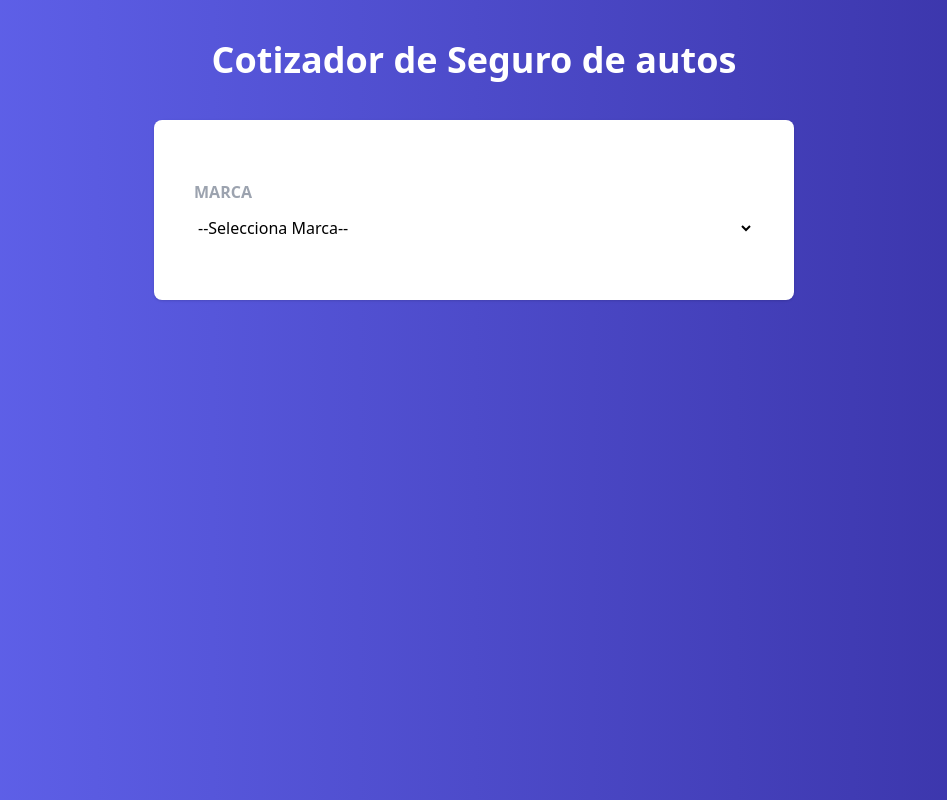
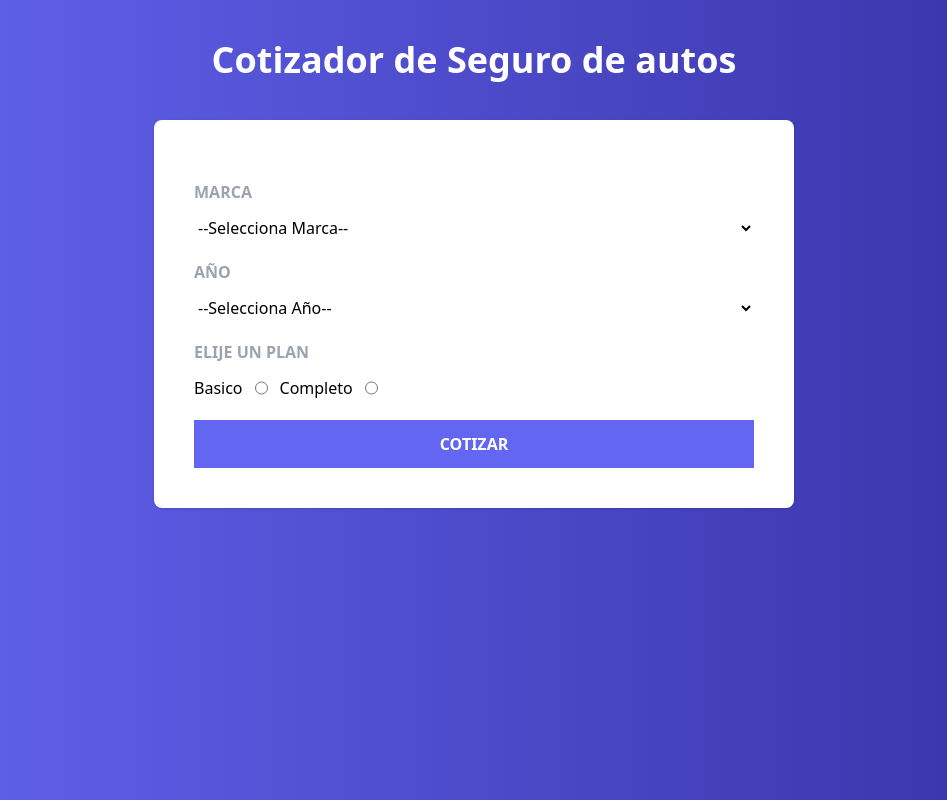
Before and after one commit to lODIN007l/cotizadorContex, a React (Vite) app: page / in a window 1280 px wide. Shown: the whole page, without its empty margins (166-1113 px from the left). Built offline with nearby package versions, Linux system fonts and the light colour scheme.

Commit message:
pruebas con context

```diff
--- a/src/App.jsx
+++ b/src/App.jsx
@@ -1,10 +1,12 @@
-import reactLogo from "./assets/react.svg";
 import AppSeguro from "./components/AppSeguro";
+import { CotizadorProvider } from "./context/CotizadorProvider";
 
 function App() {
   return (
     <div>
-      <AppSeguro />
+      <CotizadorProvider>
+        <AppSeguro />
+      </CotizadorProvider>
     </div>
   );
 }
--- a/src/components/Formulario.jsx
+++ b/src/components/Formulario.jsx
@@ -1,4 +1,9 @@
+import { MARCAS, YEARS, PLANES } from "../constants";
+import { Fragment, useContext } from "react";
+import CotizadorContex from "../context/CotizadorProvider";
 const Formulario = () => {
+  const { hola, fholamundo } = useContext(CotizadorContex);
+  console.log(fholamundo);
   return (
     <>
       <form>
@@ -8,8 +13,46 @@ const Formulario = () => {
           </label>
           <select name="marca" className="w-full bg-white border-gray-200">
             <option value="">--Selecciona Marca--</option>
+            {MARCAS.map((marca) => (
+              <option value={marca.id} key={marca.id}>
+                {marca.nombre}
+              </option>
+            ))}
           </select>
         </div>
+        {/* año */}
+        <div className="my-5">
+          <label className="block mb-3 font-bold text-gray-400 uppercase">
+            Año
+          </label>
+          <select name="marca" className="w-full bg-white border-gray-200">
+            <option value="">--Selecciona Año--</option>
+            {YEARS.map((year) => (
+              <option value={year} key={year}>
+                {year}
+              </option>
+            ))}
+          </select>
+        </div>
+        {/* PLANES */}
+        <div className="my-5">
+          <label className="block mb-3 font-bold text-gray-400 uppercase">
+            Elije un plan
+          </label>
+          <div className="flex gap-3">
+            {PLANES.map((plan) => (
+              <Fragment key={plan.id}>
+                <label>{plan.nombre}</label>
+                <input type="radio" name="plan" value={plan.id} />
+              </Fragment>
+            ))}
+          </div>
+        </div>
+        <input
+          type="submit"
+          className="w-full bg-indigo-500 hover:bg-indigo-600 text-white cursor-pointer p-3 font-bold uppercase transition-colors"
+          value="Cotizar"
+        />
       </form>
     </>
   );
--- a/src/constants/index.js
+++ b/src/constants/index.js
@@ -3,3 +3,14 @@ export const MARCAS = [
   { id: 2, nombre: "Americano" },
   { id: 3, nombre: "Latino" },
 ];
+
+const YEARMAX = new Date().getFullYear();
+export const YEARS = Array.from(
+  new Array(20),
+  (valor, index) => YEARMAX - index
+);
+
+export const PLANES = [
+  { id: 1, nombre: "Basico" },
+  { id: 2, nombre: "Completo" },
+];
--- /dev/null
+++ b/src/context/CotizadorProvider.jsx
@@ -0,0 +1,19 @@
+import { createContext } from "react";
+
+const CotizadorContex = createContext();
+
+const hola = "holmundo";
+const fholamundo = () => {
+  console.log("hola desde la funcion");
+};
+// provider donde vienen los datos
+const CotizadorProvider = ({ children }) => {
+  return (
+    <CotizadorContex.Provider value={{ hola: hola, fholamundo }}>
+      {children}
+    </CotizadorContex.Provider>
+  );
+};
+
+export { CotizadorProvider };
+export default CotizadorContex;
```
